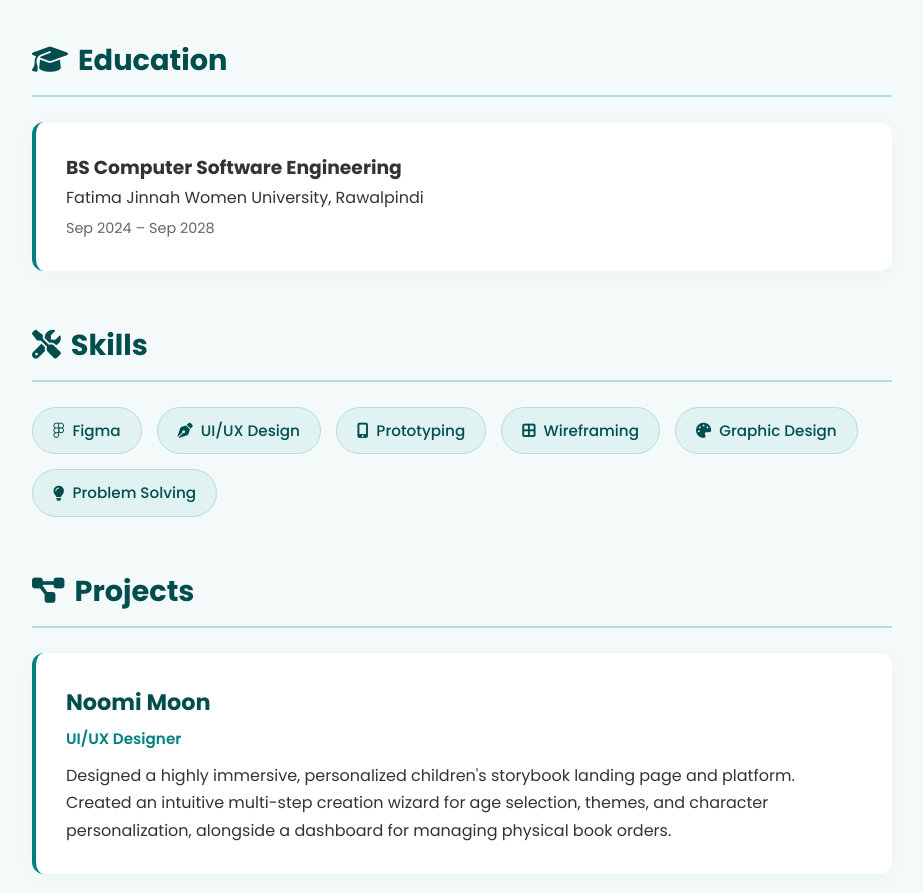
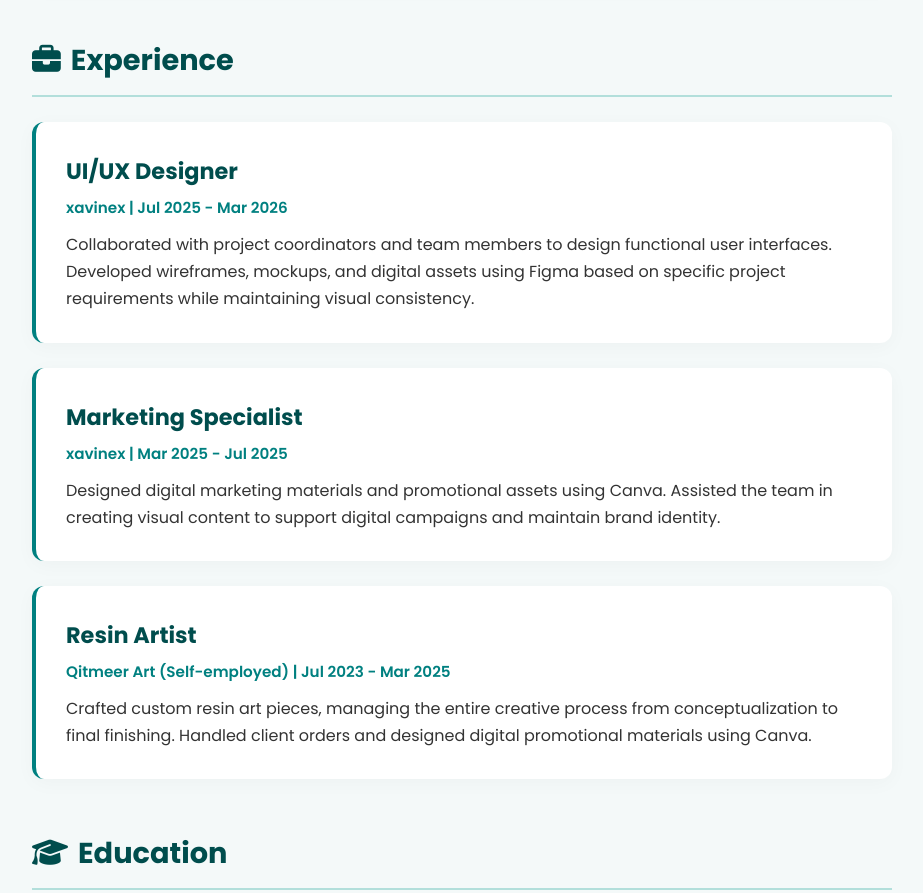
Before and after one commit to muneezaamber/muneezaamber.github.io, a plain HTML site: page index.html in a window 1280 px wide. Shown: the part 900-1793 px from the top of the page, without its empty margins (178-1101 px from the left). Drawn offline with Linux system fonts and the light colour scheme.

Commit message:
Add experience section to index.html

```diff
--- a/index.html
+++ b/index.html
@@ -13,6 +13,7 @@
         <div class="logo">MAE.</div>
         <ul class="nav-links">
             <li><a href="#about">About Me</a></li>
+            <li><a href="#experience">Experience</a></li>
             <li><a href="#education">Education</a></li>
             <li><a href="#skills">Skills</a></li>
             <li><a href="#projects">Projects</a></li>
@@ -36,6 +37,28 @@
             <h2><i class="fas fa-user"></i> About Me</h2>
             <div class="card">
                 <p>As a UI/UX Designer with a foundation in Software Engineering from Fatima Jinnah Women University, I don't just make things look visually appealing; I solve complex problems through design. I have experience collaborating with engineering teams and project coordinators to translate complex requirements into intuitive digital workflows. My background as a Resin Artist has also fine-tuned my eye for visual consistency and aesthetics.</p>
+            </div>
+        </section>
+
+        <section id="experience" class="section">
+            <h2><i class="fas fa-briefcase"></i> Experience</h2>
+
+            <div class="card project">
+                <h3>UI/UX Designer</h3>
+                <p class="role">xavinex | Jul 2025 - Mar 2026</p>
+                <p>Collaborated with project coordinators and team members to design functional user interfaces. Developed wireframes, mockups, and digital assets using Figma based on specific project requirements while maintaining visual consistency.</p>
+            </div>
+
+            <div class="card project">
+                <h3>Marketing Specialist</h3>
+                <p class="role">xavinex | Mar 2025 - Jul 2025</p>
+                <p>Designed digital marketing materials and promotional assets using Canva. Assisted the team in creating visual content to support digital campaigns and maintain brand identity.</p>
+            </div>
+
+            <div class="card project">
+                <h3>Resin Artist</h3>
+                <p class="role">Qitmeer Art (Self-employed) | Jul 2023 - Mar 2025</p>
+                <p>Crafted custom resin art pieces, managing the entire creative process from conceptualization to final finishing. Handled client orders and designed digital promotional materials using Canva.</p>
             </div>
         </section>
 
```
